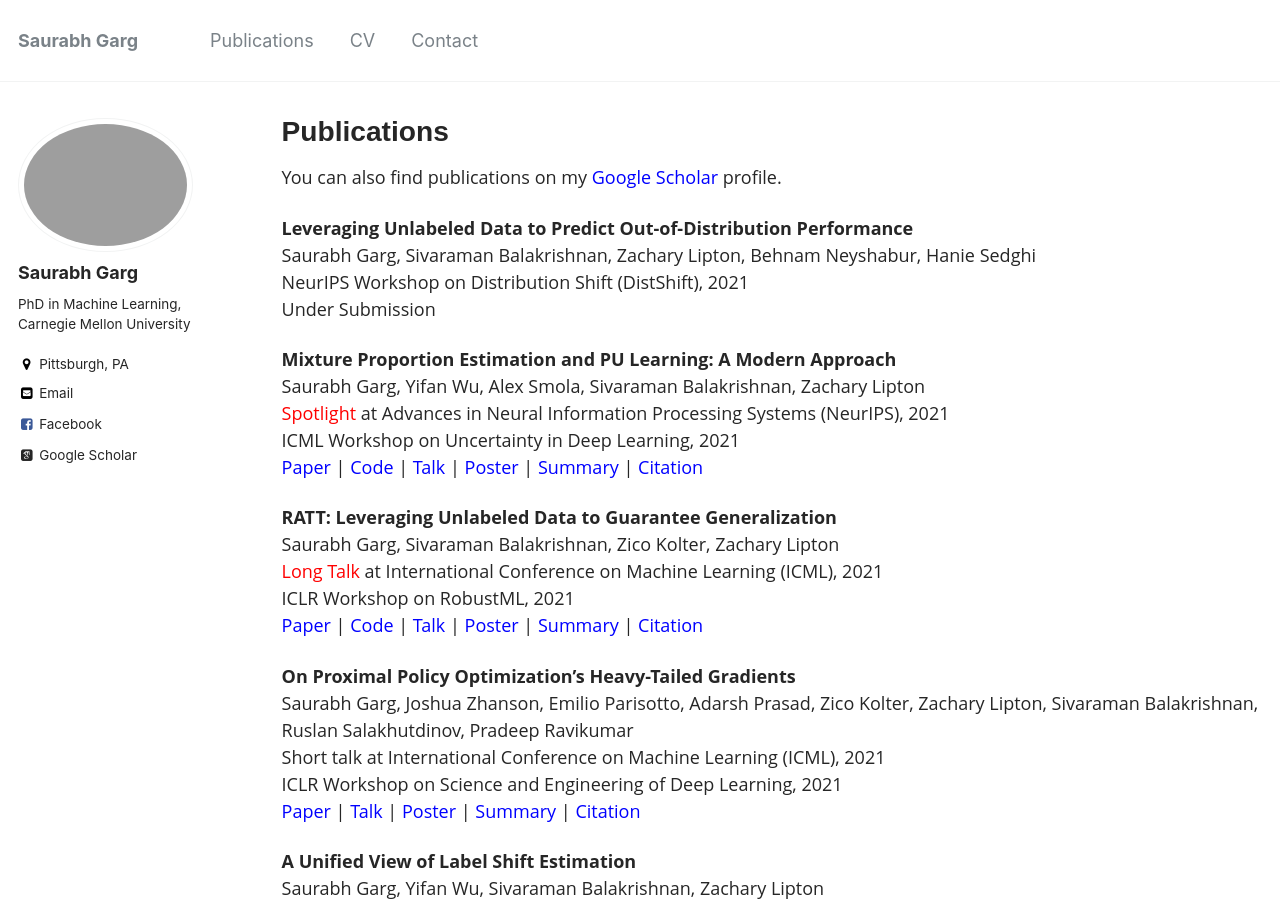
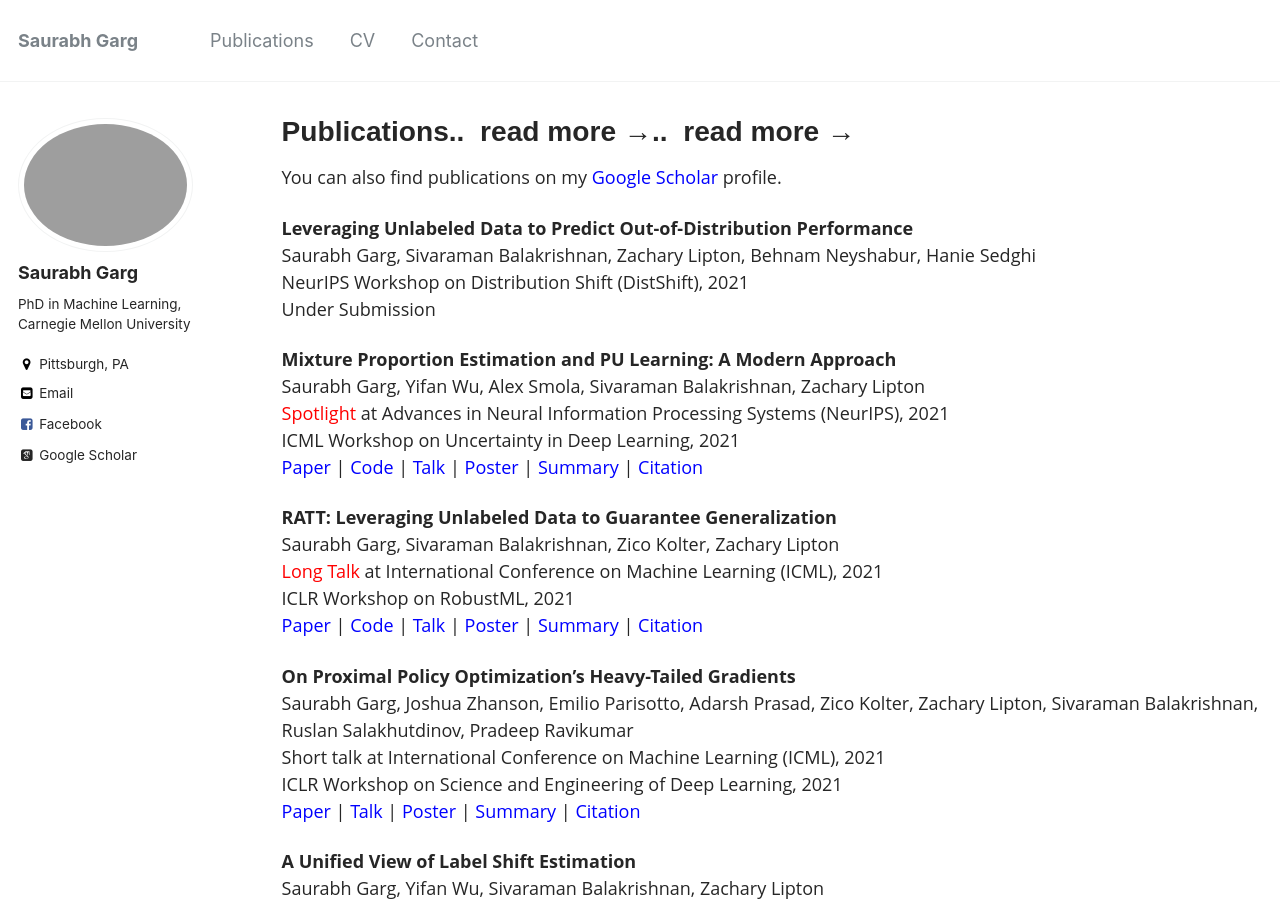
Before and after one commit to saurabhgarg1996/saurabhgarg1996.github.io, a Jekyll site: the page built from _pages/publications.md, in a window 1280 px wide and 900 px high. Built offline with Jekyll 4.4.1, drawn with Linux system fonts in a browser that asks for light colours; some web fonts are replaced.

Commit message:
page updates

```diff
--- a/_includes/text-expand.html
+++ b/_includes/text-expand.html
@@ -10,7 +10,7 @@
 
     var elements = document.querySelectorAll('div.expand');
     Array.prototype.forEach.call(elements, function(el, i){
-        el.previousElementSibling.innerHTML = el.previousElementSibling.innerHTML + '<span style="color:blue">..&nbsp; <a href="#" style="cursor: pointer;" onclick="this.parentNode.parentNode.nextElementSibling.style.display = \'block\'; this.parentNode.parentNode.nextElementSibling.style.height = \'auto\'; this.parentNode.style.display = \'none\';">Citation</a></span>';
+        el.previousElementSibling.innerHTML = el.previousElementSibling.innerHTML + '<span>..&nbsp; <a href="#" style="cursor: pointer;" onclick="this.parentNode.parentNode.nextElementSibling.style.display = \'block\'; this.parentNode.parentNode.nextElementSibling.style.height = \'auto\'; this.parentNode.style.display = \'none\';">read&nbsp;more&nbsp;&rarr;</a></span>';
     });
 
 </script>
--- a/_layouts/default.html
+++ b/_layouts/default.html
@@ -27,6 +27,7 @@ layout: compress
       </footer>
     </div>
 
-    {% include scripts.html %}
+ {% include scripts.html %}
+ {% include text-expand.html %}
   </body>
 </html>
```
Also changed, not shown: _pages/publications.md (+6 -0 lines), 2 other files.
